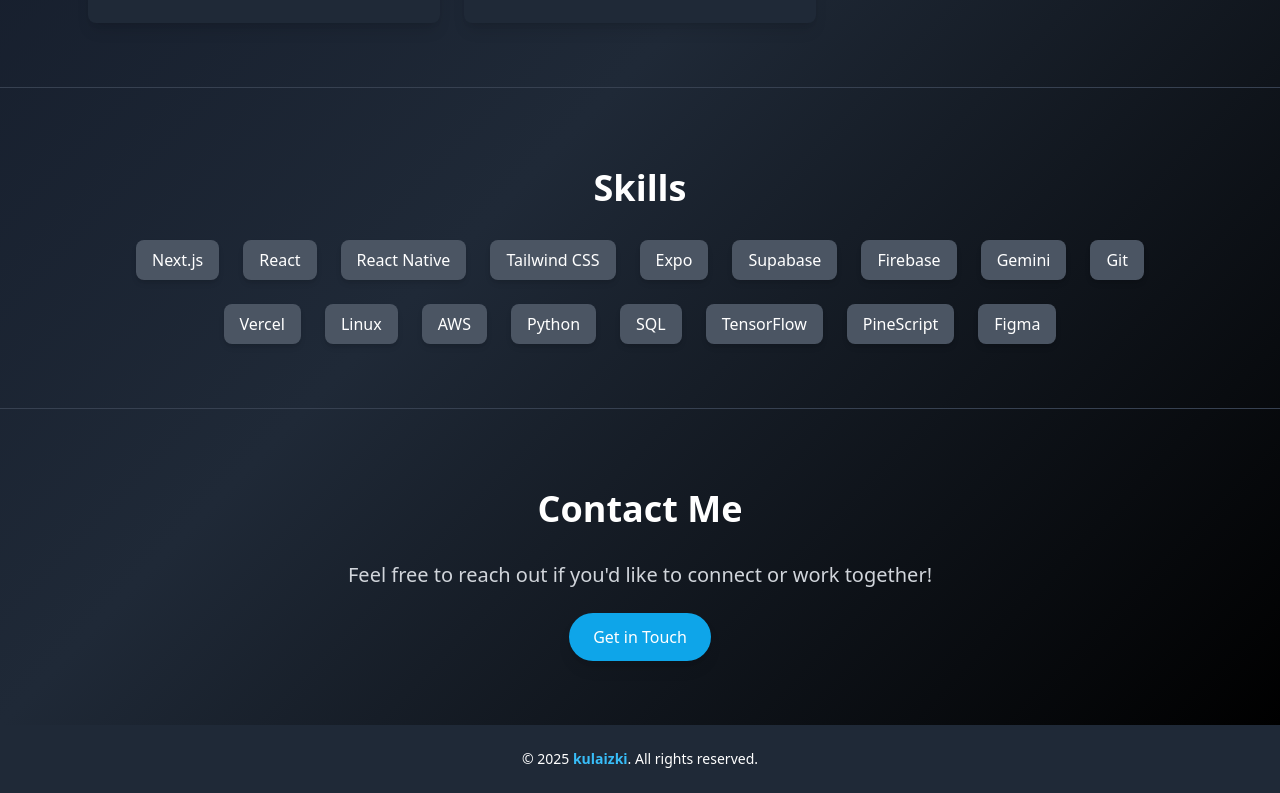
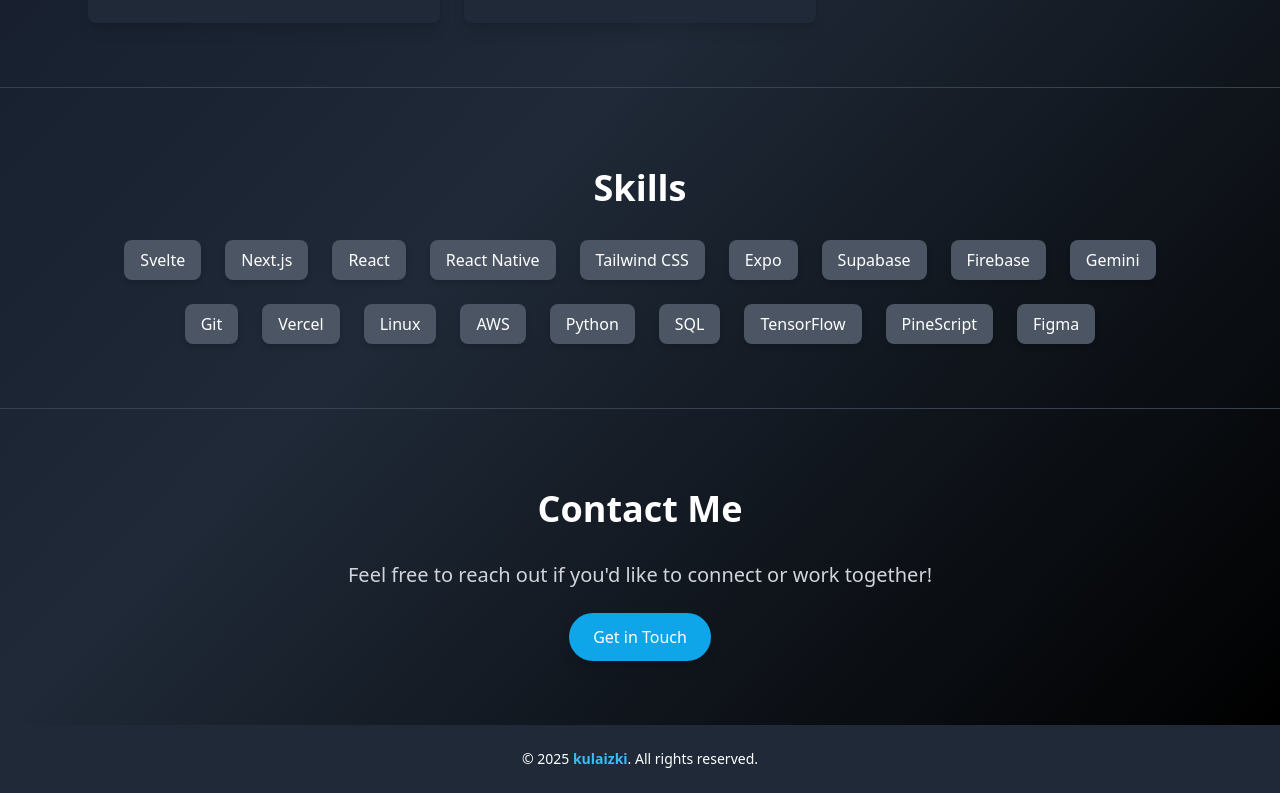
Before and after one commit to kulaizki/portfolio, a SvelteKit app: page / in a window 1280 px wide. Shown: the part 1402-2195 px from the top of the page. Built offline with nearby package versions, Linux system fonts and the light colour scheme.

Commit message:
feat: add svelte to skills

```diff
--- a/src/routes/Skills.svelte
+++ b/src/routes/Skills.svelte
@@ -7,6 +7,7 @@
   <div class="max-w-6xl mx-auto px-6">
     <h2 class="text-3xl md:text-4xl font-bold text-center mb-8">Skills</h2>
     <div class="flex flex-wrap justify-center gap-6">
+      <SkillItem skillName="Svelte" skillUrl="https://svelte.dev/" />
       <SkillItem skillName="Next.js" skillUrl="https://nextjs.org/" />
       <SkillItem skillName="React" skillUrl="https://reactjs.org/" />
       <SkillItem skillName="React Native" skillUrl="https://reactnative.dev/" />
```
